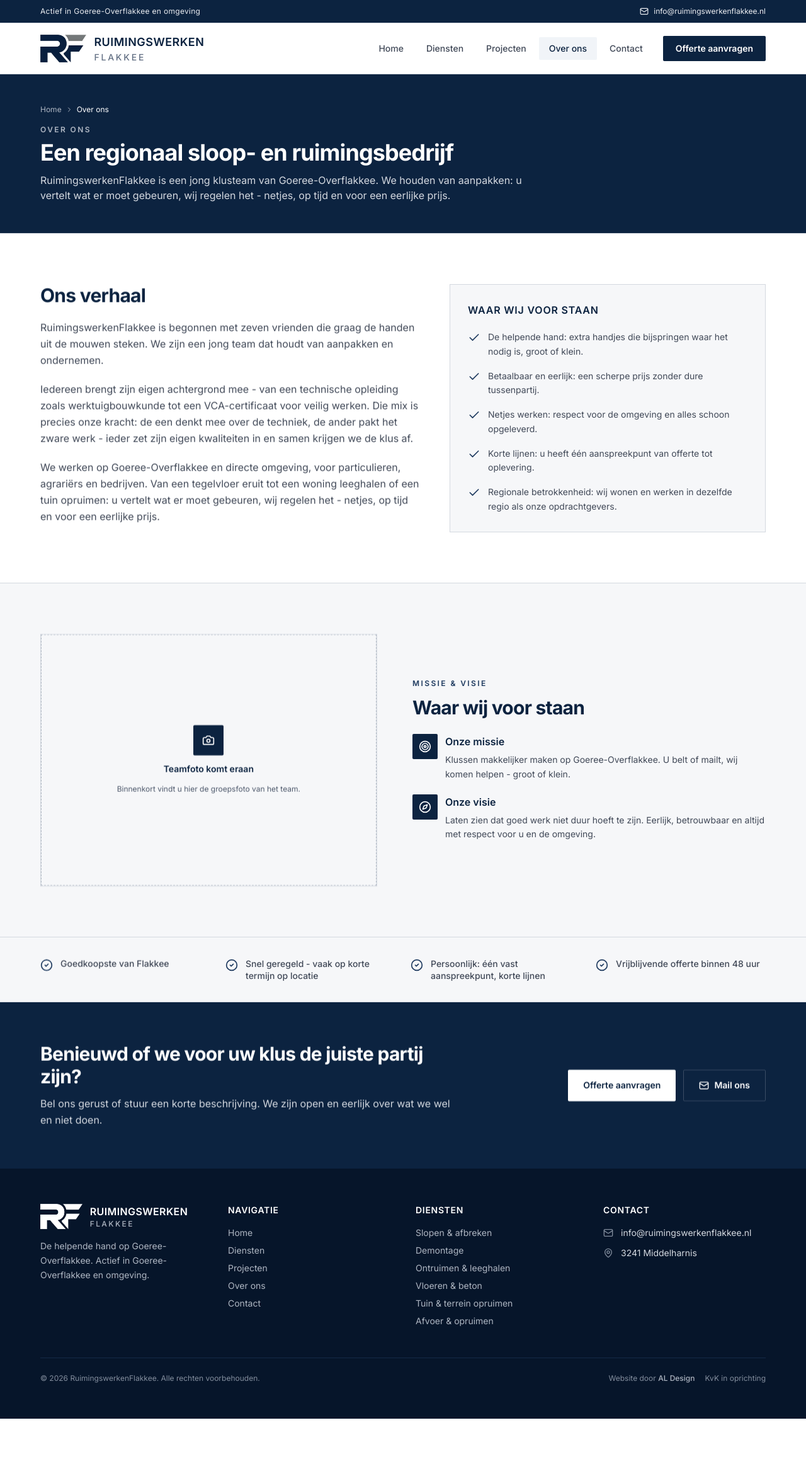
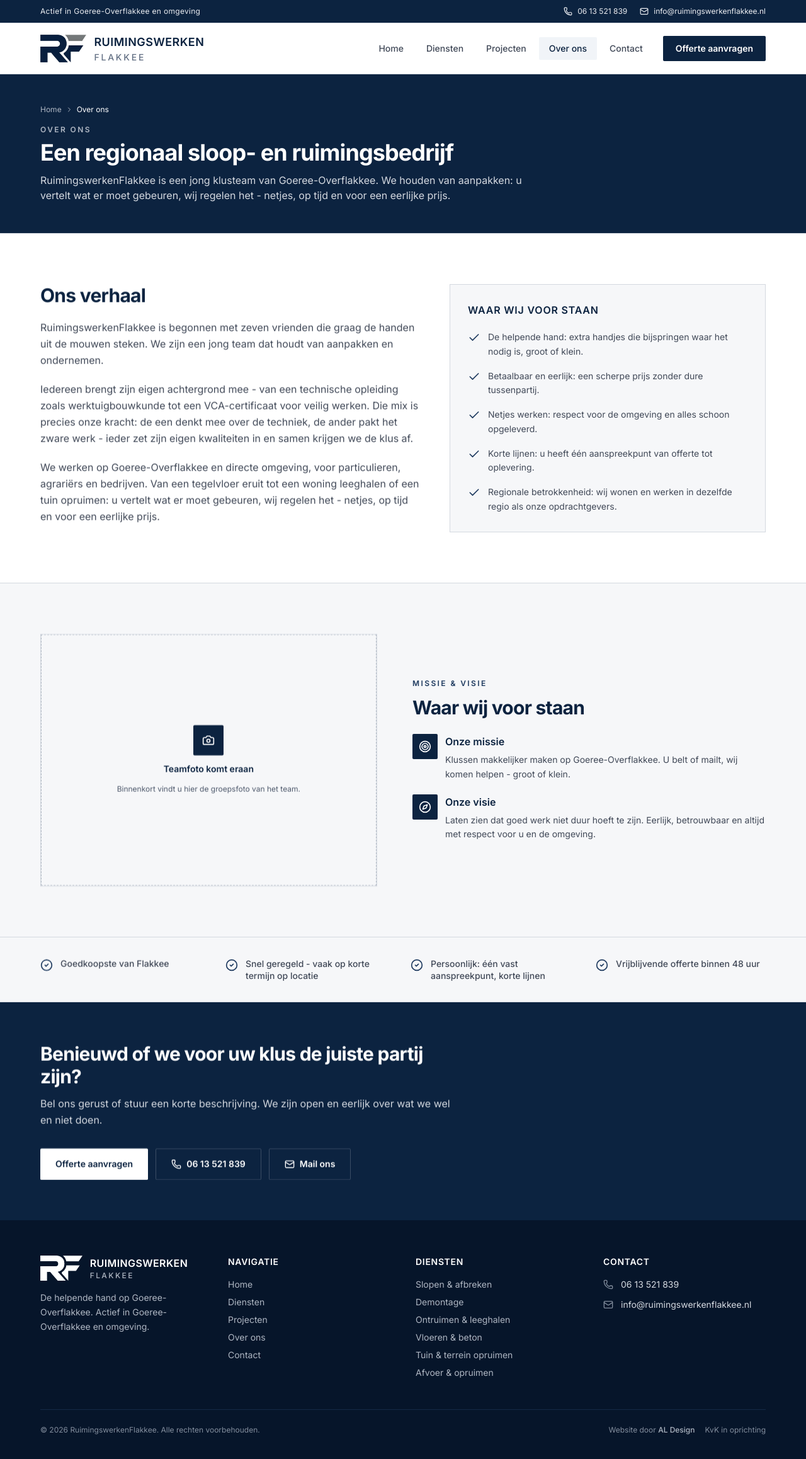
Before and after one commit to AlexLamper/RuimingswerkenFlakkee, a Next.js app: page /over-ons in a window 1280 px wide. Shown: the top 2316 px of the page at 63% size. Before the commit the page ends 2252 px from the top, so only its background shows below. Built offline with nearby package versions, Linux system fonts and the light colour scheme.

Commit message:
added phone number

```diff
--- a/src/components/CTASection.tsx
+++ b/src/components/CTASection.tsx
@@ -1,5 +1,5 @@
 import Link from "next/link";
-import { Mail } from "lucide-react";
+import { Mail, Phone } from "lucide-react";
 import { company } from "@/data/company";
 import { Reveal } from "./Reveal";
 
@@ -16,18 +16,25 @@ export function CTASection({
     <section className="bg-navy-900 text-white">
       <div className="mx-auto max-w-container px-5 py-12 sm:px-6 sm:py-14 lg:py-16">
         <Reveal>
-          <div className="flex flex-col items-start gap-8 lg:flex-row lg:items-center lg:justify-between">
+          <div className="flex flex-col items-start gap-8">
             <div className="max-w-2xl">
               <h2 className="text-2xl font-bold tracking-tight md:text-3xl">{title}</h2>
               <p className="mt-3 text-base leading-relaxed text-steel-200">{intro}</p>
             </div>
-            <div className="flex w-full flex-col gap-3 sm:flex-row lg:w-auto">
+            <div className="flex w-full flex-col gap-3 sm:flex-row sm:flex-wrap">
               <Link
                 href="/contact"
                 className="inline-flex w-full items-center justify-center rounded-sm bg-white px-6 py-3.5 text-sm font-semibold text-navy-900 transition-colors hover:bg-steel-100 sm:w-auto"
               >
                 Offerte aanvragen
               </Link>
+              <a
+                href={company.phoneHref}
+                className="inline-flex w-full items-center justify-center gap-2 rounded-sm border border-steel-400/40 px-6 py-3.5 text-sm font-semibold text-white transition-colors hover:bg-navy-800 sm:w-auto"
+              >
+                <Phone className="h-4 w-4" aria-hidden />
+                {company.phone}
+              </a>
               <a
                 href={company.emailHref}
                 className="inline-flex w-full items-center justify-center gap-2 rounded-sm border border-steel-400/40 px-6 py-3.5 text-sm font-semibold text-white transition-colors hover:bg-navy-800 sm:w-auto"
--- a/src/components/ContactInfo.tsx
+++ b/src/components/ContactInfo.tsx
@@ -1,4 +1,4 @@
-import { Clock, Instagram, Mail, MapPin } from "lucide-react";
+import { Clock, Instagram, Mail, MapPin, Phone } from "lucide-react";
 import { company } from "@/data/company";
 
 export function ContactInfo() {
@@ -11,6 +11,23 @@ export function ContactInfo() {
       </p>
 
       <dl className="mt-6 space-y-5 text-sm">
+        <div className="flex items-start gap-3">
+          <Phone className="mt-0.5 h-5 w-5 flex-none text-navy-700" aria-hidden />
+          <div className="min-w-0">
+            <dt className="text-xs font-semibold uppercase tracking-wider text-steel-500">
+              Telefoon
+            </dt>
+            <dd className="mt-1">
+              <a
+                href={company.phoneHref}
+                className="text-base font-medium text-navy-900 hover:underline"
+              >
+                {company.phone}
+              </a>
+            </dd>
+          </div>
+        </div>
+
         <div className="flex items-start gap-3">
           <Mail className="mt-0.5 h-5 w-5 flex-none text-navy-700" aria-hidden />
           <div className="min-w-0">
--- a/src/components/Footer.tsx
+++ b/src/components/Footer.tsx
@@ -1,6 +1,6 @@
 import Image from "next/image";
 import Link from "next/link";
-import { Mail, MapPin } from "lucide-react";
+import { Mail, Phone } from "lucide-react";
 import { company } from "@/data/company";
 import { mainNav } from "@/data/navigation";
 import { services } from "@/data/services";
@@ -75,16 +75,16 @@ export function Footer() {
             </h3>
             <ul className="mt-4 space-y-3 text-sm">
               <li className="flex items-start gap-3">
+                <Phone className="mt-0.5 h-4 w-4 flex-none text-steel-400" aria-hidden />
+                <a href={company.phoneHref} className="hover:text-white">
+                  {company.phone}
+                </a>
+              </li>
+              <li className="flex items-start gap-3">
                 <Mail className="mt-0.5 h-4 w-4 flex-none text-steel-400" aria-hidden />
                 <a href={company.emailHref} className="hover:text-white">
                   {company.email}
                 </a>
-              </li>
-              <li className="flex items-start gap-3">
-                <MapPin className="mt-0.5 h-4 w-4 flex-none text-steel-400" aria-hidden />
-                <span>
-                  {company.location.postalCode} {company.location.city}
-                </span>
               </li>
             </ul>
           </div>
--- a/src/components/Header.tsx
+++ b/src/components/Header.tsx
@@ -4,7 +4,7 @@ import Image from "next/image";
 import Link from "next/link";
 import { usePathname } from "next/navigation";
 import { useState } from "react";
-import { Mail, Menu, X } from "lucide-react";
+import { Mail, Menu, Phone, X } from "lucide-react";
 import { company } from "@/data/company";
 import { mainNav } from "@/data/navigation";
 
@@ -22,6 +22,14 @@ export function Header() {
           <span className="tracking-wide">
             Actief in {company.region}
           </span>
+          <div className="flex items-center gap-5">
+            <a
+              href={company.phoneHref}
+              className="flex items-center gap-2 hover:text-white"
+            >
+              <Phone className="h-3.5 w-3.5" aria-hidden />
+              {company.phone}
+            </a>
             <a
               href={company.emailHref}
               className="flex items-center gap-2 hover:text-white"
@@ -29,6 +37,7 @@ export function Header() {
               <Mail className="h-3.5 w-3.5" aria-hidden />
               {company.email}
             </a>
+          </div>
         </div>
       </div>
 
@@ -117,6 +126,13 @@ export function Header() {
               Offerte aanvragen
             </Link>
             <a
+              href={company.phoneHref}
+              className="mt-1 flex items-center justify-center gap-2 rounded-sm border border-steel-200 px-4 py-3 text-sm font-medium text-navy-900"
+            >
+              <Phone className="h-4 w-4" aria-hidden />
+              {company.phone}
+            </a>
+            <a
               href={company.emailHref}
               className="mt-1 flex items-center justify-center gap-2 rounded-sm border border-steel-200 px-4 py-3 text-sm font-medium text-navy-900"
             >
--- a/src/data/company.ts
+++ b/src/data/company.ts
@@ -16,6 +16,8 @@ export const company = {
   region: "Goeree-Overflakkee en omgeving",
   email: "info@ruimingswerkenflakkee.nl",
   emailHref: "mailto:info@ruimingswerkenflakkee.nl",
+  phone: "06 13 521 839",
+  phoneHref: "tel:+31613521839",
   location: {
     // LET OP: vul straat + huisnummer aan zodra bekend; een volledig adres
     // (NAP) versterkt de lokale SEO en Google Bedrijfsprofiel-koppeling.
--- a/src/lib/structured-data.ts
+++ b/src/lib/structured-data.ts
@@ -47,6 +47,7 @@ export function localBusinessSchema() {
     description: company.description,
     url: BASE,
     email: company.email,
+    telephone: company.phoneHref.replace("tel:", ""),
     image: LOGO_URL,
     logo: LOGO_URL,
     priceRange: company.priceRange,
```
Lines whose indentation alone changed are shown as unchanged.
